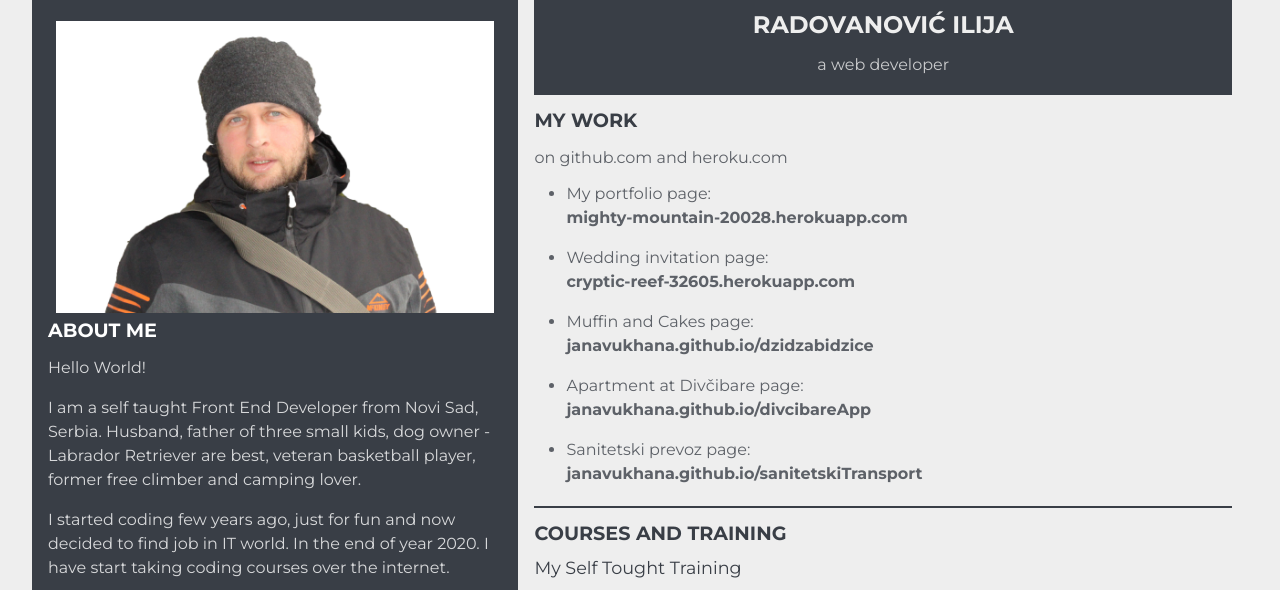
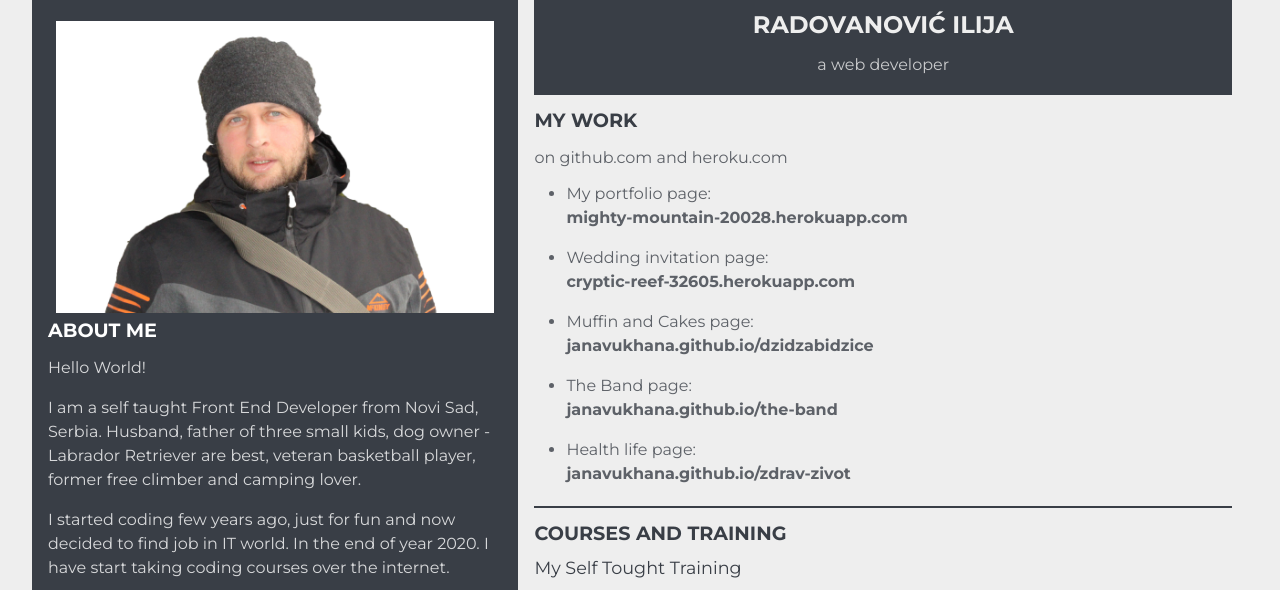
Before and after one commit to janaVukHana/newCV, a plain HTML site: page index.html in a window 1280 px wide. Shown: the part 115-705 px from the top of the page. Drawn offline with Linux system fonts and the light colour scheme.

Commit message:
change work links

```diff
--- a/index.html
+++ b/index.html
@@ -139,13 +139,11 @@
                                             href="https://janavukhana.github.io/dzidzabidzice/"
                                             target="_blank">janavukhana.github.io/dzidzabidzice</a>
                                     </li>
-                                    <li>Apartment at Divčibare page: <br> <a
-                                            href="https://janavukhana.github.io/divcibareApp/"
-                                            target="_blank">janavukhana.github.io/divcibareApp</a>
+                                    <li>The Band page: <br> <a href="https://janavukhana.github.io/band/"
+                                            target="_blank">janavukhana.github.io/the-band</a>
                                     </li>
-                                    <li>Sanitetski prevoz page: <br> <a
-                                            href="https://janavukhana.github.io/sanitetskiTransport/"
-                                            target="_blank">janavukhana.github.io/sanitetskiTransport</a></li>
+                                    <li>Health life page: <br> <a href="https://janavukhana.github.io/zdrav-zivot/"
+                                            target="_blank">janavukhana.github.io/zdrav-zivot</a></li>
 
                                 </ul>
                             </section>
@@ -330,13 +328,11 @@
                                             href="https://janavukhana.github.io/dzidzabidzice/"
                                             target="_blank">janavukhana.github.io/dzidzabidzice</a>
                                     </li>
-                                    <li>Apartment at Divčibare stranica: <br> <a
-                                            href="https://janavukhana.github.io/divcibareApp/"
-                                            target="_blank">janavukhana.github.io/divcibareApp</a>
+                                    <li>The Band stranica: <br> <a href="https://janavukhana.github.io/band/"
+                                            target="_blank">janavukhana.github.io/the-band</a>
                                     </li>
-                                    <li>Sanitetski prevoz stranica: <br> <a
-                                            href="https://janavukhana.github.io/sanitetskiTransport/"
-                                            target="_blank">janavukhana.github.io/sanitetskiTransport</a></li>
+                                    <li>Zdrav život stranica: <br> <a href="https://janavukhana.github.io/zdrav-zivot/"
+                                            target="_blank">janavukhana.github.io/zdrav-zivot</a></li>
 
                                 </ul>
                             </section>
```
